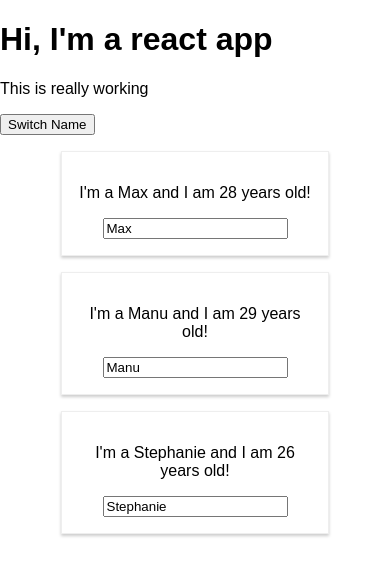
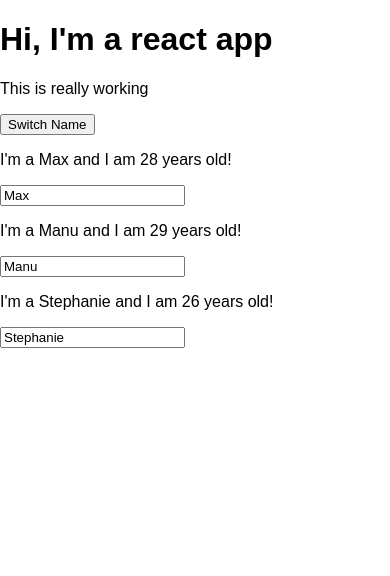
Before and after one commit to soulyana/react-basics, a React (Create React App) app: page / in a window 390 px wide. Both pictures are taken after a click on the button "Switch Name". Shown: the top 576 px of the page. Built offline with nearby package versions, Linux system fonts and the light colour scheme.

Commit message:
working with media queries

```diff
--- a/src/Person/Person.css
+++ b/src/Person/Person.css
@@ -7,8 +7,8 @@
     text-align: center;
 }
 /* media queries using css class */
-/* @media (min-width: 500px) {
+@media (min-width: 500px) {
     .Person {
         width: 450px;
     }
-} */
+}
--- a/src/Person/Person.js
+++ b/src/Person/Person.js
@@ -4,7 +4,7 @@
 // stateless "dumb", "presentational" component b/c it has no internal state mgmt
 import React from 'react';
 // import Radium from 'radium';
-import './Person.css';
+import classes from './Person.css';
 
 const person = (props) => {
     // const style = {
@@ -14,7 +14,7 @@ const person = (props) => {
     // };
     // {/* <div className="Person" style={style}> */ }
     return (
-        < div className="Person" >
+        < div className={classes.Person} >
             <p onClick={props.click}>I'm a {props.name} and I am {props.age} years old!</p>
             <p>{props.children}</p>
             <input type="text" onChange={props.changed} value={props.name} />
```
